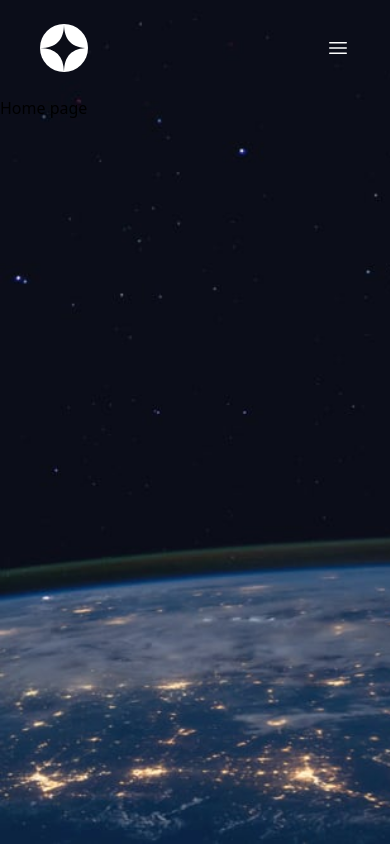
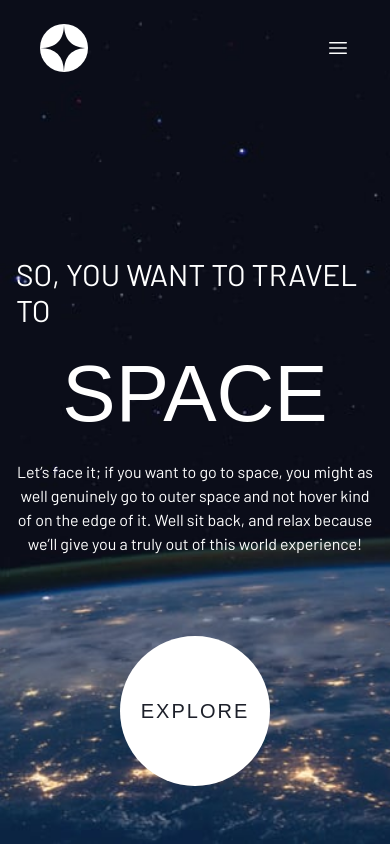
Before and after one commit to RomanJarmukhametov/space-travel, a Next.js app: page / in a window 390 px wide. Built offline with nearby package versions, Linux system fonts and the light colour scheme; a web font is replaced by a local one.

Commit message:
Completes homepage

```diff
--- a/app/page.tsx
+++ b/app/page.tsx
@@ -1,5 +1,29 @@
+import BodyText from "@/app/ui/shared/BodyText";
+import TheSubheading from "@/app/ui/shared/TheSubheading";
+import TheHeading from "@/app/ui/shared/TheHeading";
+import ExploreButton from "@/app/ui/homepage/ExploreButton";
+
 const Home = () => {
-  return <div>Home page</div>;
+  return (
+    <section className="container mx-auto px-4">
+      <div className="flex flex-col lg:flex-row gap-20 mt-40 lg:mt-96">
+        <div className="flex flex-col gap-4 lg:gap-6 items-center justify-center lg:items-start lg:justify-start">
+          <TheSubheading level="1">so, you want to travel to</TheSubheading>
+          <TheHeading level="1">space</TheHeading>
+          <BodyText>
+            Let’s face it; if you want to go to space, you might as well
+            genuinely go to outer space and not hover kind of on the edge of it.
+            Well sit back, and relax because we’ll give you a truly out of this
+            world experience!
+          </BodyText>
+        </div>
+
+        <div className="flex flex-col items-center justify-center">
+          <ExploreButton />
+        </div>
+      </div>
+    </section>
+  );
 };
 
 export default Home;
```
